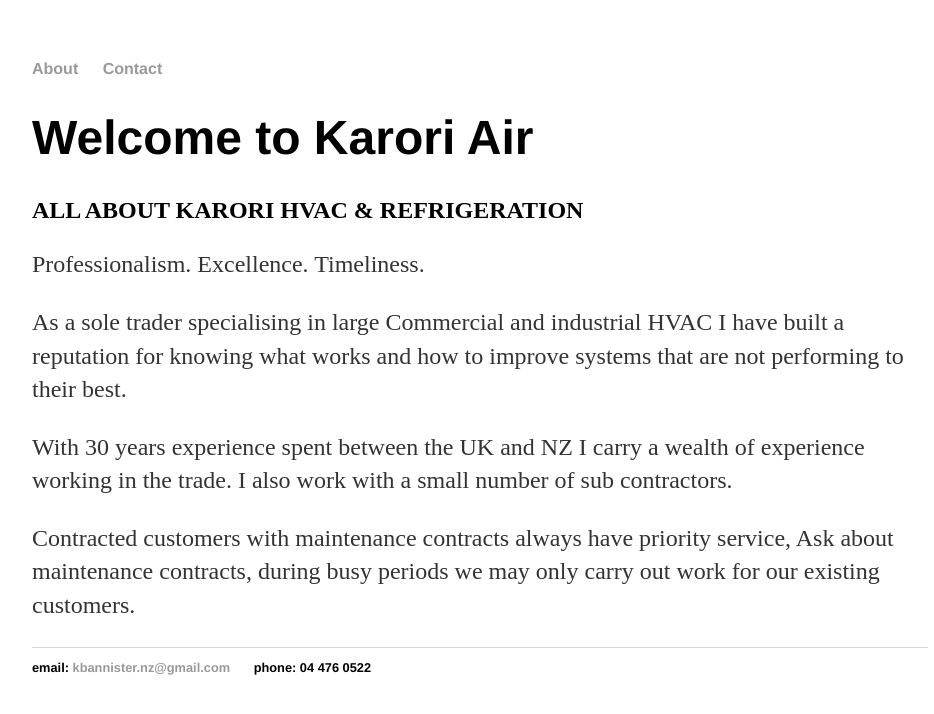
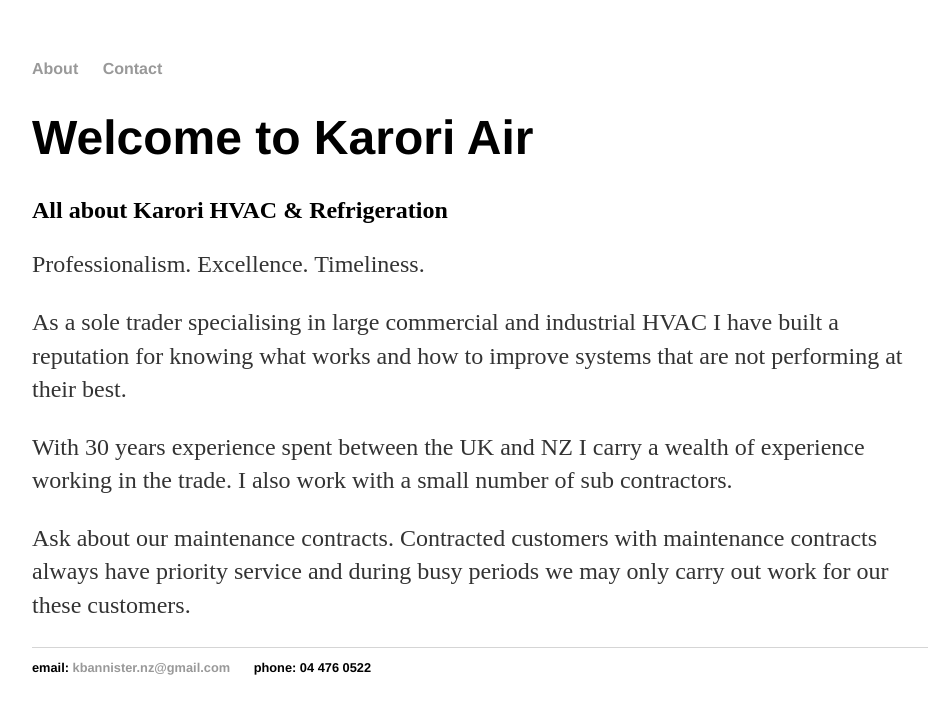
Before and after one commit to karori-air/karori-air.github.io, a Jekyll site: the page built from index.html, in a window 1280 px wide. Shown: the top 714 px of the page, without its empty margins (160-1094 px from the left). Built offline with Jekyll 4.4.1, drawn with Linux system fonts in a browser that asks for light colours.

Commit message:
Update index.html

```diff
--- a/index.html
+++ b/index.html
@@ -5,14 +5,14 @@ title: Welcome to Karori Air
 
 <div class="blurb">
 	<h1>Welcome to Karori Air</h1>
-	<h2>ALL ABOUT KARORI HVAC & REFRIGERATION</h2>
+	<h2>All about Karori HVAC & Refrigeration</h2>
 
 <p>Professionalism. Excellence. Timeliness.
 	</p><p>
-As a sole trader specialising in large Commercial and industrial HVAC I have built a reputation for knowing what works and how to improve systems that are not performing to their best.
+As a sole trader specialising in large commercial and industrial HVAC I have built a reputation for knowing what works and how to improve systems that are not performing at their best.
 	</p><p>
 With 30 years experience spent between the UK and NZ I carry a wealth of experience working in the trade.  I also work with a small number of sub contractors.
 	</p><p>
-Contracted customers with maintenance contracts always have priority service, Ask about maintenance contracts, during busy periods we may only carry out work for our existing customers.
+Ask about our maintenance contracts. Contracted customers with maintenance contracts always have priority service and during busy periods we may only carry out work for our these customers.
 	</p>
 </div><!-- /.blurb -->
```
